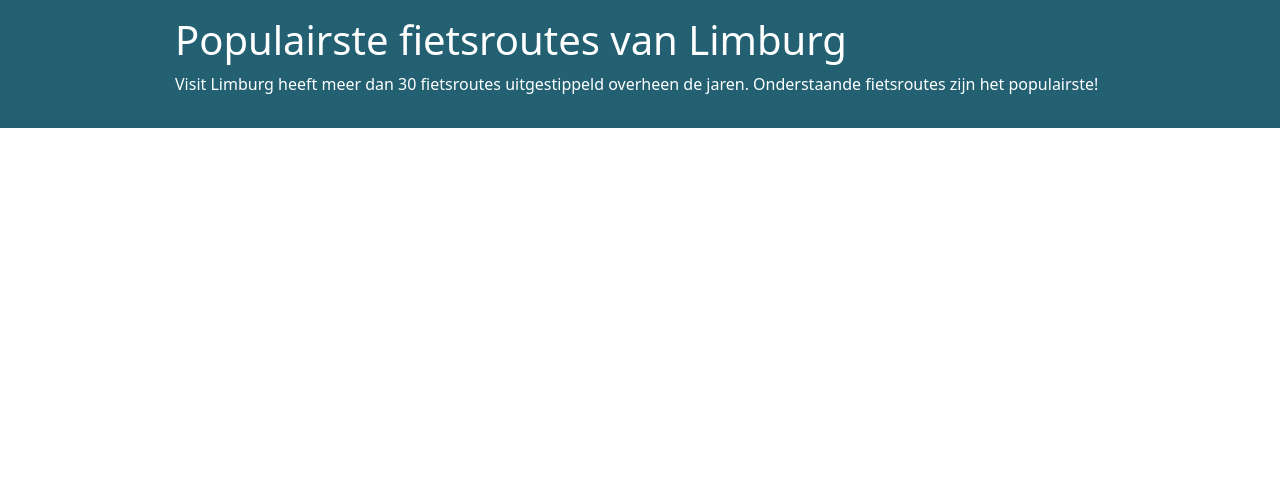
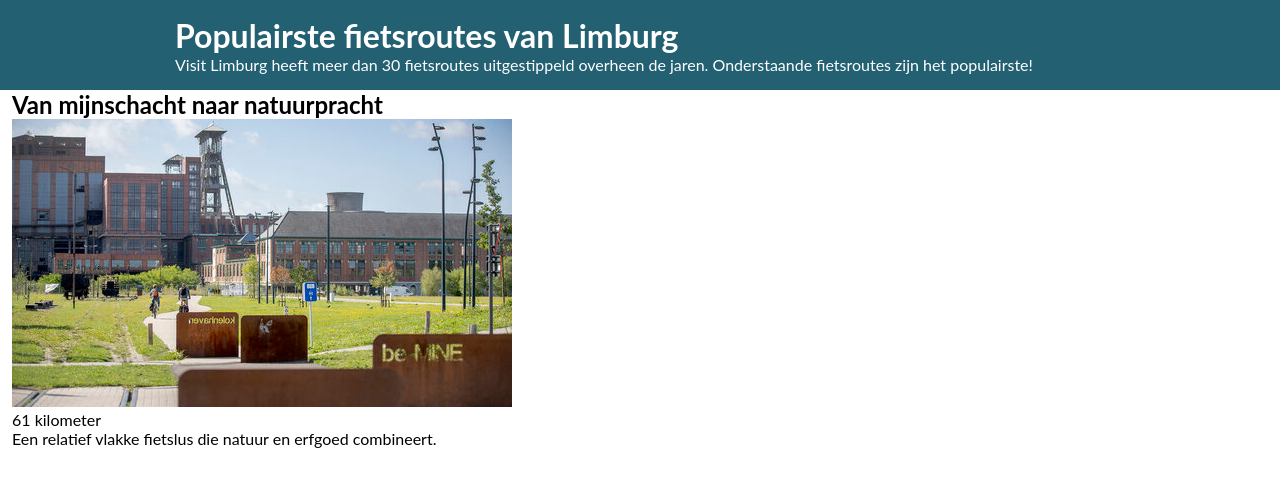
Before and after one commit to JanHuysmansPXL/Oefeningen_H9, a plain HTML site: page oefening2.html in a window 1280 px wide. Drawn offline with Linux system fonts and the light colour scheme.

Commit message:
Eerste Commit - Oefening 1 nagekeken door Kimberly. Oefening 2 begonnen.

```diff
--- a/oefening2.css
+++ b/oefening2.css
@@ -3,6 +3,7 @@
     margin: 0;
     padding: 0;
     box-sizing: border-box;
+    font-family: 'Lato', sans-serif;
 }
 
 .header {
--- a/oefening2.html
+++ b/oefening2.html
@@ -4,17 +4,25 @@
     <meta charset="UTF-8">
     <meta name ='viewport' content="width=device-width, initial scale=1.0">
     <link rel="stylesheet" href="bootstrap-grid.min.css">
-    <link rel="stylesheet" href="bootstrap-reboot.min.css">
     <title>Oefening 2 - Fietsroutes</title>
     <link rel="stylesheet" href="oefening2.css">
 </head>
 <body>
 <header class="header container-fluid p-3">
     <div class="header__textbox row justify-content-center">
-        <h1 class="col-9" >Populairste fietsroutes van Limburg</h1>
-        <p class="col-9">Visit Limburg heeft meer dan 30 fietsroutes uitgestippeld overheen de jaren. Onderstaande fietsroutes zijn het populairste!</p>
+        <div class="col-9"><h1>Populairste fietsroutes van Limburg</h1></div>
+        <div class="col-9"><p>Visit Limburg heeft meer dan 30 fietsroutes uitgestippeld overheen de jaren. Onderstaande fietsroutes zijn het populairste!</p></div>
     </div>
 </header>
 
+<main class="main container-fluid">
+    <div class="main__card">
+        <h2>Van mijnschacht naar natuurpracht</h2>
+        <img src="assets/route1.jpeg" alt="Route 1">
+        <p>61 kilometer</p>
+        <p>Een relatief vlakke fietslus die natuur en erfgoed combineert.</p>
+    </div>
+</main>
+
 </body>
 </html>
```
